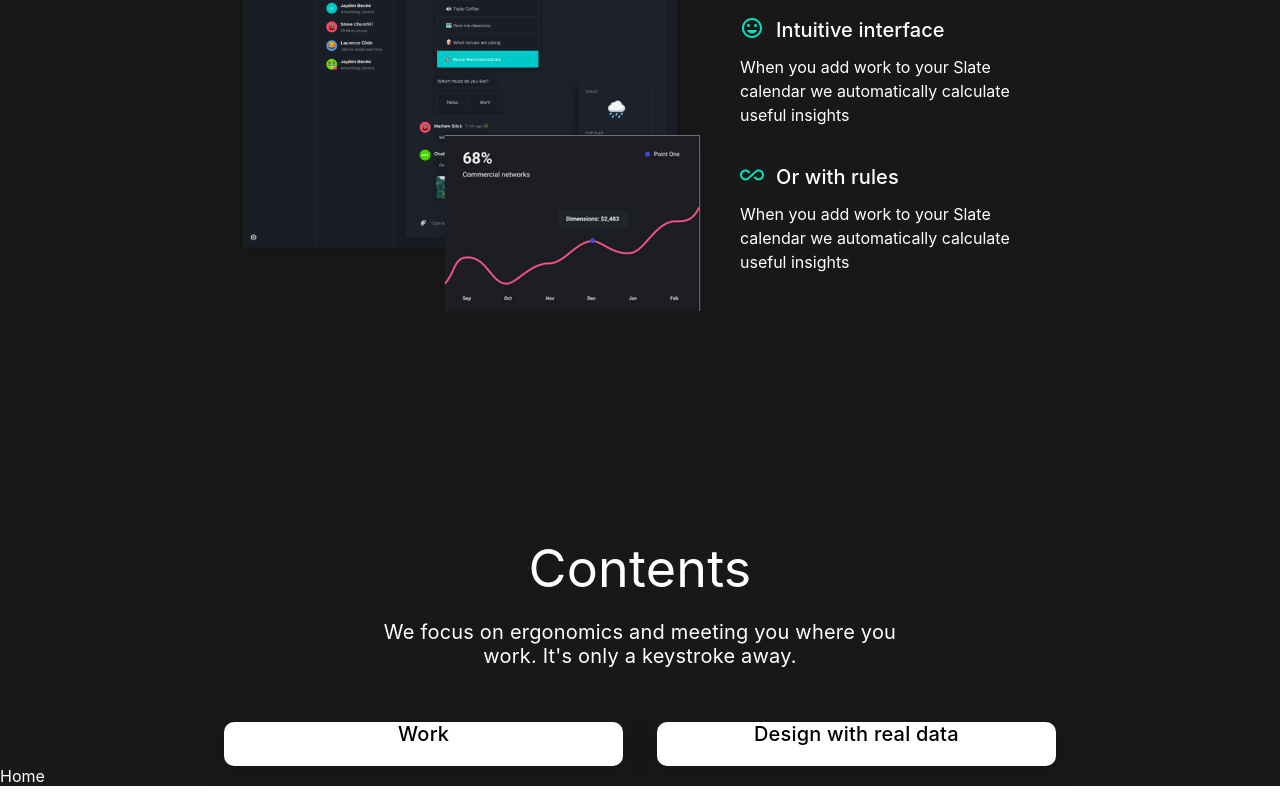
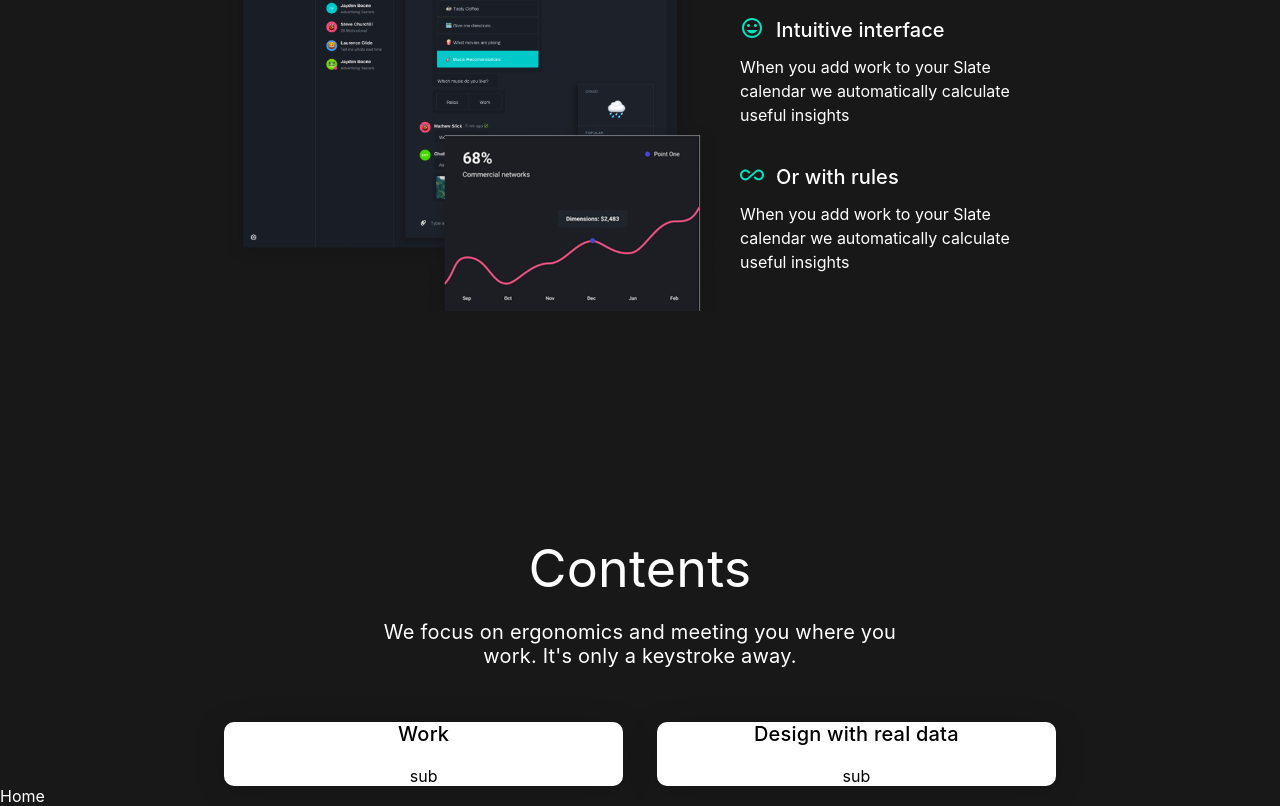
Before and after one commit to TheDa21crj/Landing-Page, a React (Create React App) app: page / in a window 1280 px wide. Shown: the part 1928-2734 px from the top of the page. Built offline with nearby package versions, Linux system fonts and the light colour scheme; the HTML template or start-up script is replaced by a standard one.

Commit message:
Cards Subheading added

```diff
--- a/src/Components/Contents.js
+++ b/src/Components/Contents.js
@@ -15,9 +15,11 @@ export default function Contents() {
         <div className="ContentsRowDiv">
           <div className="ContentLefthtDiv">
             <p className="CardsDivPTag">Work</p>
+            <p className="ContentCardsSubheading">sub</p>
           </div>
           <div className="ContentRightDiv">
             <p className="CardsDivPTag">Design with real data</p>
+            <p className="ContentCardsSubheading">sub</p>
           </div>
         </div>
       </div>
```
